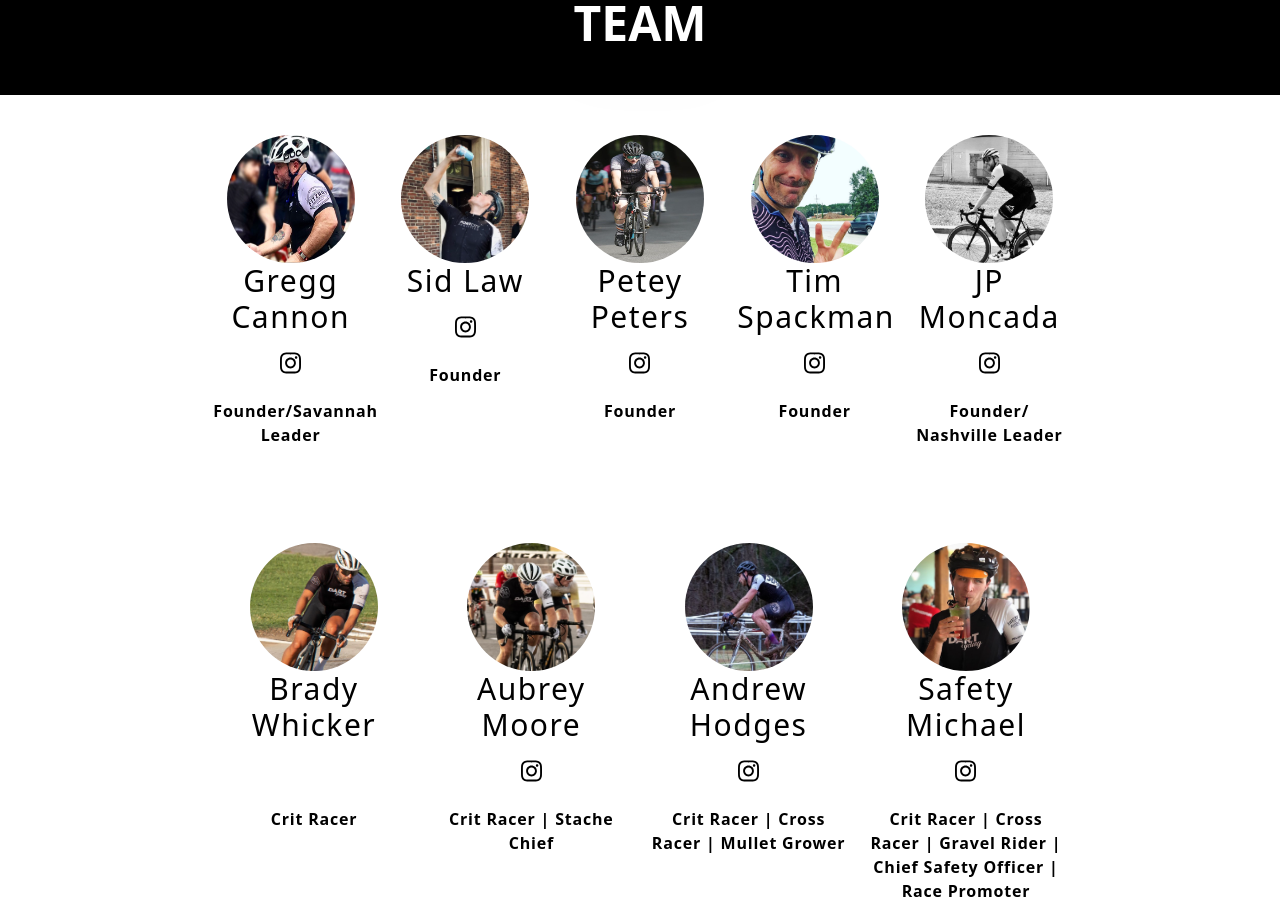
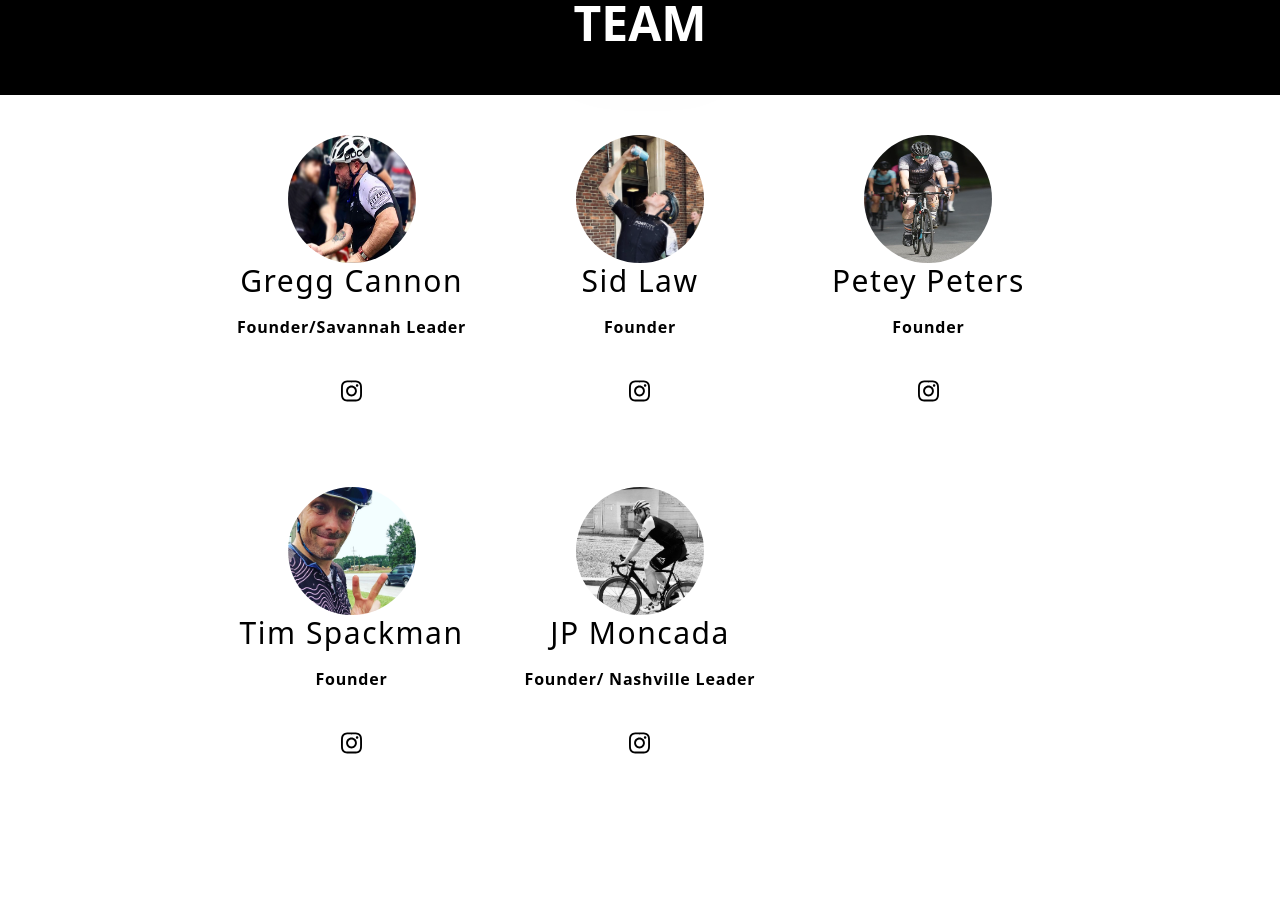
Before and after one commit to matthewtrask/thanksdart.com, a Vue app: page / in a window 1280 px wide. Shown: the part 1860-2765 px from the top of the page. Built offline with nearby package versions, Linux system fonts and the light colour scheme.

Commit message:
fix the sizing for mobile

```diff
--- a/src/components/Main.vue
+++ b/src/components/Main.vue
@@ -44,18 +44,18 @@
     </div>
     <div class="pt-10 pb-10">
       <div class="w-2/3 mx-auto">
-        <div class="grid sm:grid-cols-1 sm:gap-1 lg:grid-cols-5 lg:gap-5">
+        <div class="grid sm:grid-cols-1 sm:gap-1 lg:grid-cols-3 lg:gap-3">
           <div v-for="team in founders">
             <img :src="getPic(team.img)" v-bind:alt="team.name + ' image'" class="mx-auto h-32 w-32 rounded-full">
             <h4 class="text-center tracking-wider text-3xl pb-4">{{ team.name }}</h4>
-            <div class="socials h-12">
+            <p class="text-center tracking-wider font-bold pb-4 lg:h-16">{{ team.role }}</p>
+            <div class="socials h-12 sm:mb-12">
               <div v-if="Object.keys(team.socials).length > 0">
                 <a :href="team.socials.instagram">
                   <img class="sm:block h-10 w-auto justify-center mx-auto pb-4" src="../assets/instagram-brands.svg" alt="Workflow">
                 </a>
               </div>
             </div>
-            <p class="text-center tracking-wider font-bold pb-4">{{ team.role }}</p>
          </div>
         </div>
         <!-- <h2 class="font-sans font-extrabold antialiased sm:text-1xl lg:text-3xl text-center drop-shadow-lg"></h2> -->
@@ -63,18 +63,18 @@
     </div>
     <div class="pt-10 pb-10">
       <div class="w-2/3 mx-auto">
-        <div class="grid sm:grid-cols-2 sm:gap-2 lg:grid-cols-4 lg:gap-4">
-          <div v-for="team in teamMembers">
+        <div class="grid sm:grid-cols-2 sm:gap-2 sm:mb-12 lg:grid-cols-3 lg:gap-3">
+          <div v-for="team in teamMembers" class=" pb-12">
             <img :src="getPic(team.img)" v-bind:alt="team.name + ' image'" class="mx-auto h-32 w-32 rounded-full">
             <h4 class="text-center tracking-wider text-3xl pb-4">{{ team.name }}</h4>
-            <div class="socials h-12">
+            <p class="text-center tracking-wider font-bold lg:h-12">{{ team.role }}</p>
+            <div class="socials h-12 sm:mb-12">
               <div v-if="Object.keys(team.socials).length > 0">
-                <a :href="team.socials.instagram">
+                <a :href="team.socials.instagram" class="pb-12">
                   <img class="sm:block h-10 w-auto justify-center mx-auto pb-4" src="../assets/instagram-brands.svg" alt="Workflow">
                 </a>
               </div>
             </div>
-            <p class="text-center tracking-wider font-bold pb-4">{{ team.role }}</p>
          </div>
         </div>
         <!-- <h2 class="font-sans font-extrabold antialiased sm:text-1xl lg:text-3xl text-center drop-shadow-lg"></h2> -->
@@ -215,7 +215,7 @@
           },
           {
             name: 'Austin Bauman',
-            role: 'Bike Part Scavenger | Friend of the Team',
+            role: 'Friend of the Team',
             bio: '',
             img: 'austin.png',
             shavedLegs: true,
--- a/src/components/Nav.vue
+++ b/src/components/Nav.vue
@@ -40,7 +40,7 @@
           <!-- Current: "border-indigo-500 text-gray-900", Default: "border-transparent text-gray-500 hover:border-gray-300 hover:text-gray-700" -->
           <a href="#team" class="border-transparent text-gray-500 hover:border-black hover:text-black inline-flex items-center px-1 pt-1 border-b-2 text-sm font-bold font-sans"> Team </a>
           <a href="#sponsors" class="border-transparent text-gray-500 hover:border-black hover:text-black inline-flex items-center px-1 pt-1 border-b-2 text-sm font-bold font-sans"> Sponsors </a>
-          <a href="#calendar" class="border-transparent text-gray-500 hover:border-black hover:text-black inline-flex items-center px-1 pt-1 border-b-2 text-sm font-bold font-sans"> Calendar </a>
+<!--          <a href="#calendar" class="border-transparent text-gray-500 hover:border-black hover:text-black inline-flex items-center px-1 pt-1 border-b-2 text-sm font-bold font-sans"> Calendar </a>-->
         </div>
       </div>
       <div class="flex-1 flex sm:items-center lg:items-left lg:justify-left sm:items-stretch sm:justify-center">
@@ -57,7 +57,7 @@
       <!-- Current: "bg-indigo-50 border-indigo-500 text-indigo-700", Default: "border-transparent text-gray-500 hover:bg-gray-50 hover:border-gray-300 hover:text-gray-700" -->
       <a href="#team" class="border-transparent text-center text-gray-500 hover:bg-black hover:border-black hover:text-white block pl-3 pr-4 py-2 border-l-4 text-base font-bold font-sans">Team</a>
       <a href="#sponsors" class="border-transparent text-center text-gray-500 hover:bg-black hover:border-black hover:text-white block pl-3 pr-4 py-2 border-l-4 text-base font-bold font-sans">Projects</a>
-      <a href="#calendar" class="border-transparent text-center text-gray-500 hover:bg-black hover:border-black hover:text-white block pl-3 pr-4 py-2 border-l-4 text-base font-bold font-sans">Calendar</a>
+<!--      <a href="#calendar" class="border-transparent text-center text-gray-500 hover:bg-black hover:border-black hover:text-white block pl-3 pr-4 py-2 border-l-4 text-base font-bold font-sans">Calendar</a>-->
       <a href="https://www.instagram.com/explore/tags/thanksdart/" target="_blank" class="text-center text-gray-500 hover:bg-black hover:border-black hover:text-white block pl-3 pr-4 py-6 text-base font-bold font-sans">#thanksdart</a>
     </div>
   </div>
```
